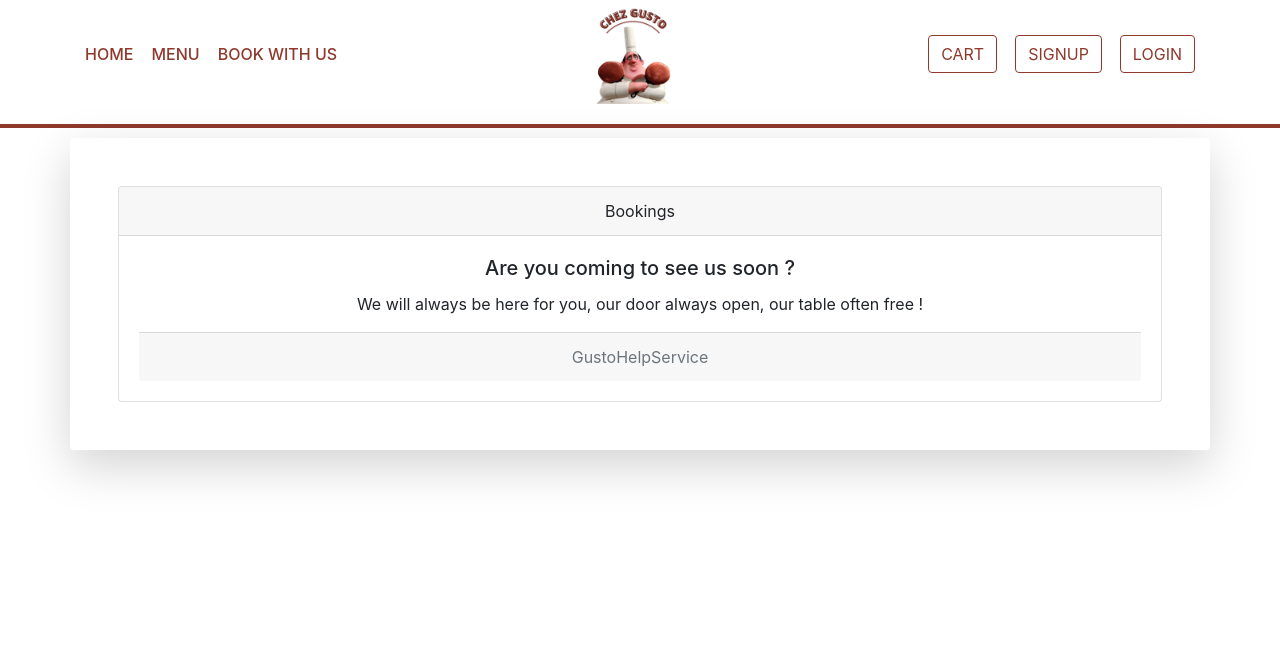
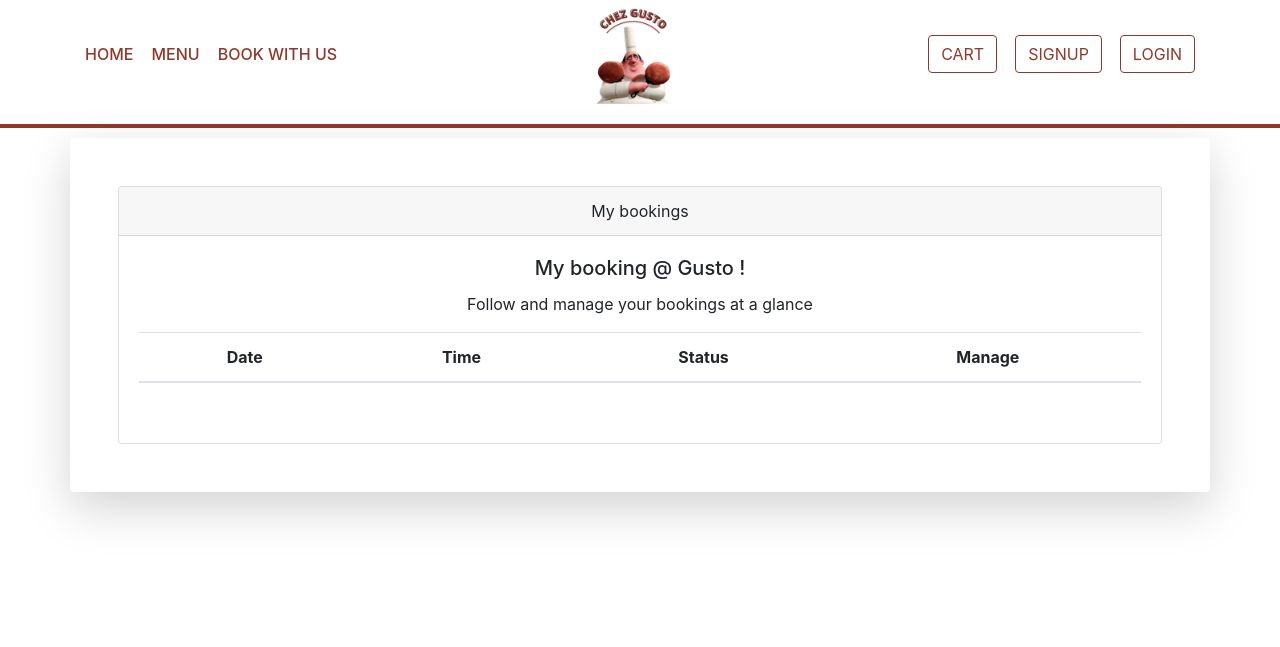
Before and after one commit to ProjetSymfony1/Projet, a Symfony app: template templates/user/userBooking.html.twig in a window 1280 px wide. Shown: the top 647 px of the page. Run offline with Twig, Linux system fonts and the light colour scheme; the template is opened without the code that fills it, so the values that code supplies are empty; some libraries are stand-ins or nearby versions.

Commit message:
booking user twig

```diff
--- a/templates/base.html.twig
+++ b/templates/base.html.twig
@@ -61,7 +61,7 @@
                     <button class="btn btn-outline-primary dropdown-toggle" type="button" id="dropdownMenuButton" data-toggle="dropdown" aria-haspopup="true" aria-expanded="false"> {{ app.user.idUser }} </button>
                     <div class="dropdown-menu" aria-labelledby="dropdownMenuButton">
                         <a class="dropdown-item" href = "">My Account</a>
-                        <a class="dropdown-item" href = "#">My Booking</a>
+                        <a class="dropdown-item" href = "{{ path('manageBookings') }}">My Booking</a>
                         <a class="dropdown-item" href = "{{ path('favoris') }}">My Favorites</a>
                         <a class="dropdown-item" href = "{{ path('userMessages')}}?id={{ app.user.id }}">My Messages</a>
                         <a class="dropdown-item" href ="{{ path('contact') }}">Contact</a>
--- a/templates/user/userBooking.html.twig
+++ b/templates/user/userBooking.html.twig
@@ -1,21 +1,38 @@
 {% extends 'base.html.twig' %}
 
-{% block title %}Bookings{% endblock %}
+{% block title %}My Booking{% endblock %}
 
 {% block body %}
+
     <div class="shadow-lg p-5 mb-5 bg-white rounded container">
 
         <div class="card text-center">
             <div class="card-header">
-                Bookings
+               My bookings
             </div>
             <div class="card-body">
-                <h5 class="card-title"> Are you coming to see us soon ?</h5>
-                <p class="card-text">We will always be here for you, our door always open, our table often free !</p>
+                <h5 class="card-title"> My booking @ Gusto !</h5>
+                <p class="card-text">Follow and manage your bookings at a glance</p>
+                <table class="table">
+                    <thead>
+                    <tr>
+                        <th scope="col">Date</th>
+                        <th scope="col">Time</th>
+                        <th scope="col">Status</th>
+                        <th scope="col">Manage</th>
+                    </tr>
+                    </thead>
+                    <tbody>
 
-                <div class="card-footer text-muted">
-                    GustoHelpService
-                </div>
+                    <td></td>
+                    <td></td>
+                    <td></td>
+                    <td></td>
+
+                    </tbody>
+
+                </table>
+
             </div>
         </div>
     </div>
```
Also changed, not shown: src/Controller/ManageBookings.php (added, +25 -0 lines), 11 other files.
